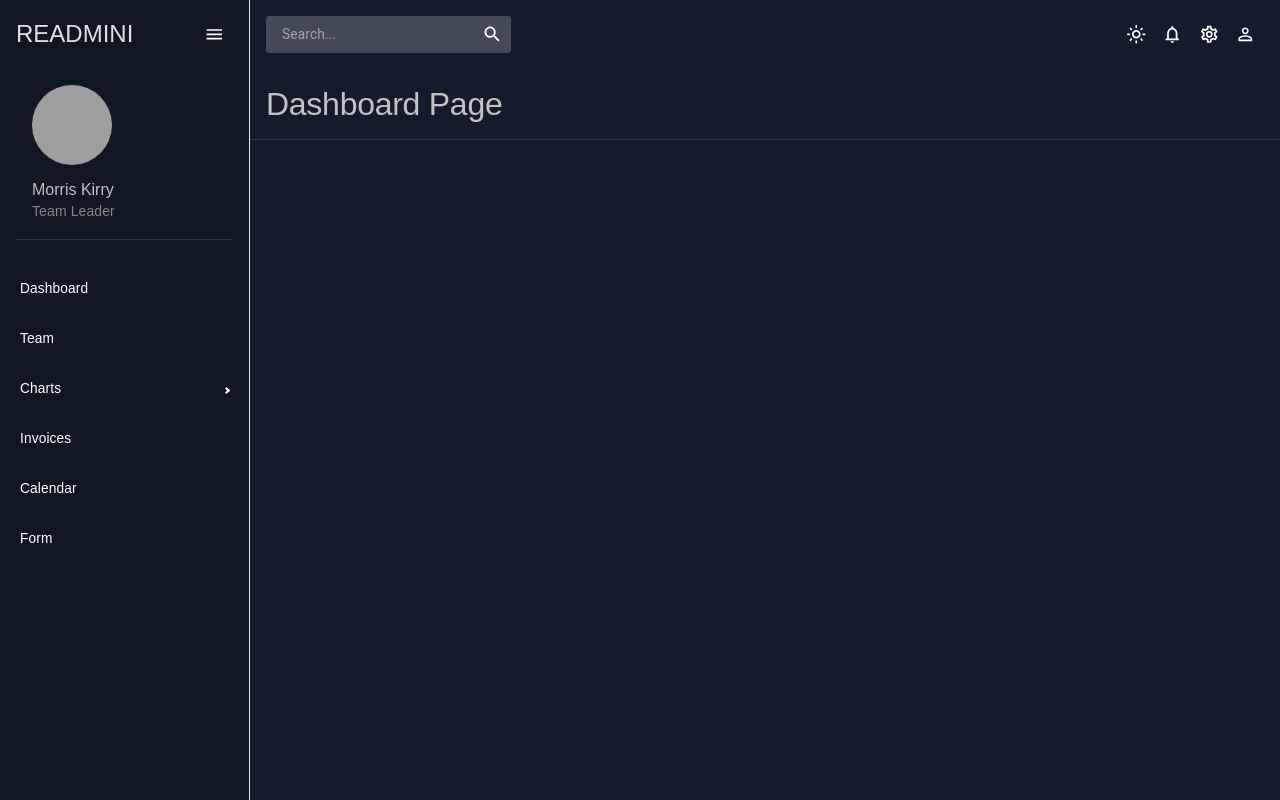
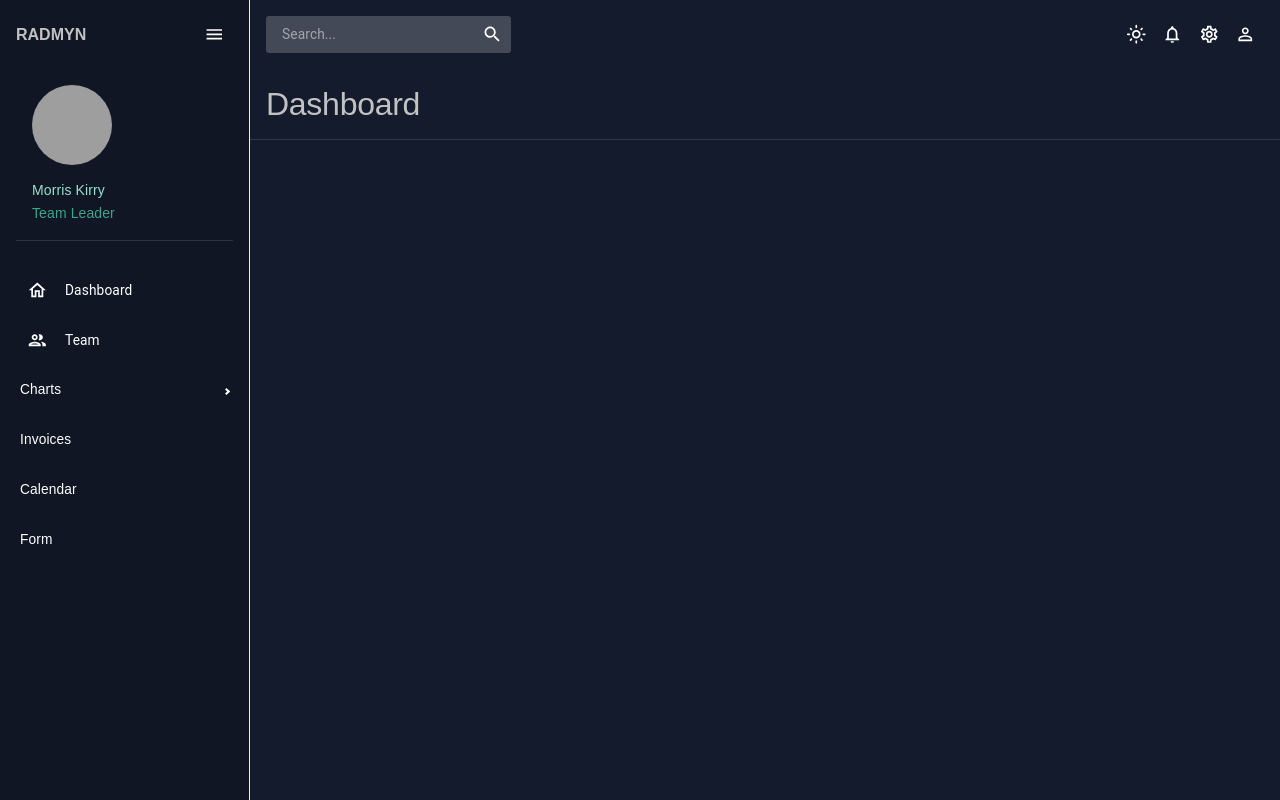
Before and after one commit to CollinsKippy/admin-dashboard-rt, a React (Create React App) app: page / in a window 1280 px wide. Built offline with nearby package versions, Linux system fonts and the light colour scheme; grey boxes are pictures that could not be loaded.

Commit message:
menu with router links

```diff
--- a/src/components/sidenav/index.jsx
+++ b/src/components/sidenav/index.jsx
@@ -18,15 +18,15 @@ import PieChartOutlineOutlinedIcon from '@mui/icons-material/PieChartOutlineOutl
 import TimelineOutlinedIcon from '@mui/icons-material/TimelineOutlined';
 import MenuOutlinedIcon from '@mui/icons-material/MenuOutlined';
 import MapOutlinedIcon from '@mui/icons-material/MapOutlined';
-import { useTheme } from '@mui/material';
+import { Typography, useTheme } from '@mui/material';
 import { getPaletteByMode } from '../../theme';
 import SidenavHeader from './sidenav.header';
+import { Link } from 'react-router-dom';
 
 const Sidenav = ({ children }) => {
   const theme = useTheme();
   const colors = getPaletteByMode(theme.palette.mode);
-  const { collapseSidebar, toggleSidebar, collapsed, toggled, broken, rtl } =
-    useProSidebar();
+  const { collapseSidebar, collapsed } = useProSidebar();
 
   return (
     <Sidebar backgroundColor={colors.primary[600]} rootStyles={{}}>
@@ -55,12 +55,19 @@ const Sidenav = ({ children }) => {
           },
         }}
       >
+        {/* SIDENAV */}
         <SidenavHeader
           collapseSidebar={() => collapseSidebar()}
           collapsed={collapsed}
         />
-        <MenuItem> Dashboard </MenuItem>
-        <MenuItem> Team </MenuItem>
+
+        {/* MENU ITEMS */}
+        <MenuItem icon={<HomeOutlinedIcon/>} component={<Link to='/' />}>
+          <Typography>Dashboard</Typography>
+        </MenuItem>
+        <MenuItem icon={<PeopleOutlinedIcon/>} component={<Link to='/team' />}>
+          <Typography>Team</Typography>
+        </MenuItem>
         <SubMenu label='Charts'>
           <MenuItem> Pie chart </MenuItem>
           <MenuItem> Line chart </MenuItem>
--- a/src/components/sidenav/sidenav.header.jsx
+++ b/src/components/sidenav/sidenav.header.jsx
@@ -17,8 +17,8 @@ const SidenavHeader = ({ collapsed, collapseSidebar }) => {
         p={2}
       >
         {!collapsed && (
-          <Typography variant='h3' color={colors.gray[100]}>
-            READMINI
+          <Typography variant='h5' color={colors.gray[200]} fontWeight="700">
+            RADMYN
           </Typography>
         )}
 
@@ -48,13 +48,13 @@ const SidenavHeader = ({ collapsed, collapseSidebar }) => {
 
           <Box px={2} pb={2}>
             <Typography
-              variant='h5'
+              variant='h6'
               fontWeight={'500'}
-              color={colors.gray[200]}
+              color={colors.greenAccent[300]}
             >
               Morris Kirry
             </Typography>
-            <Typography variant='h6' color={colors.gray[400]}>
+            <Typography variant='h6' color={colors.greenAccent[600]}>
               Team Leader
             </Typography>
           </Box>
--- a/src/pages/dashboard/index.jsx
+++ b/src/pages/dashboard/index.jsx
@@ -9,7 +9,7 @@ const DashboardPage = () => {
   return (
     <Box>
       <Typography variant='h2' sx={{ m: 2 }} color={colors.gray[200]}>
-        Dashboard Page
+        Dashboard
       </Typography>
       <Divider />
     </Box>
--- a/src/pages/team/index.jsx
+++ b/src/pages/team/index.jsx
@@ -1,7 +1,19 @@
+import { Box, Divider, Typography, useTheme } from '@mui/material';
 import React from 'react';
+import { getPaletteByMode } from '../../theme';
 
 const TeamPage = () => {
-  return <div>TeamPage</div>;
+  const theme = useTheme();
+  const colors = getPaletteByMode(theme.palette.mode);
+
+  return (
+    <Box>
+      <Typography variant='h2' sx={{ m: 2 }} color={colors.gray[200]}>
+        Team
+      </Typography>
+      <Divider />
+    </Box>
+  );
 };
 
 export default TeamPage;
```
